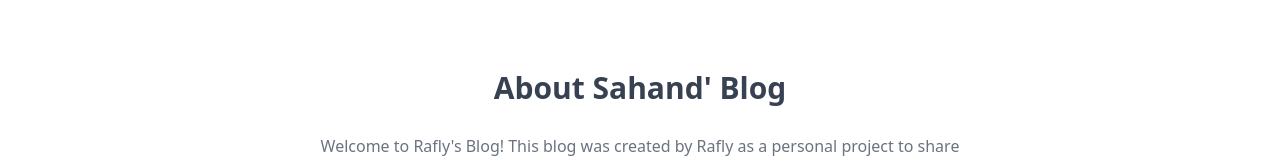
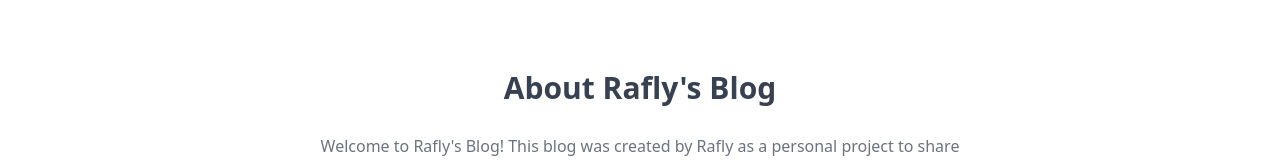
Before and after one commit to kenrafly/halfway-blog, a React (Vite) app in the folder client/: page /about in a window 1280 px wide. Shown: the part 232-392 px from the top of the page. Built offline with nearby package versions, Linux system fonts and the light colour scheme; no server answers.

Commit message:
fixed one

```diff
--- a/client/src/pages/About.jsx
+++ b/client/src/pages/About.jsx
@@ -4,7 +4,7 @@ export default function About() {
       <div className="max-w-2xl mx-auto p-3 text-center">
         <div>
           <h1 className="text-3xl font font-semibold text-center my-7">
-            About Sahand' Blog
+            About Rafly's Blog
           </h1>
           <div className="text-md text-gray-500 flex flex-col gap-6">
             <p>
--- a/client/src/pages/Dashboard.jsx
+++ b/client/src/pages/Dashboard.jsx
@@ -5,7 +5,6 @@ import DashProfile from "../components/DashProfile";
 import DashPosts from "../components/DashPosts";
 import DashUsers from "../components/DashUsers";
 import DashComments from "../components/DashComments";
-import DashboardComp from "../components/DashboardComp";
 
 export default function Dashboard() {
   const location = useLocation();
```
